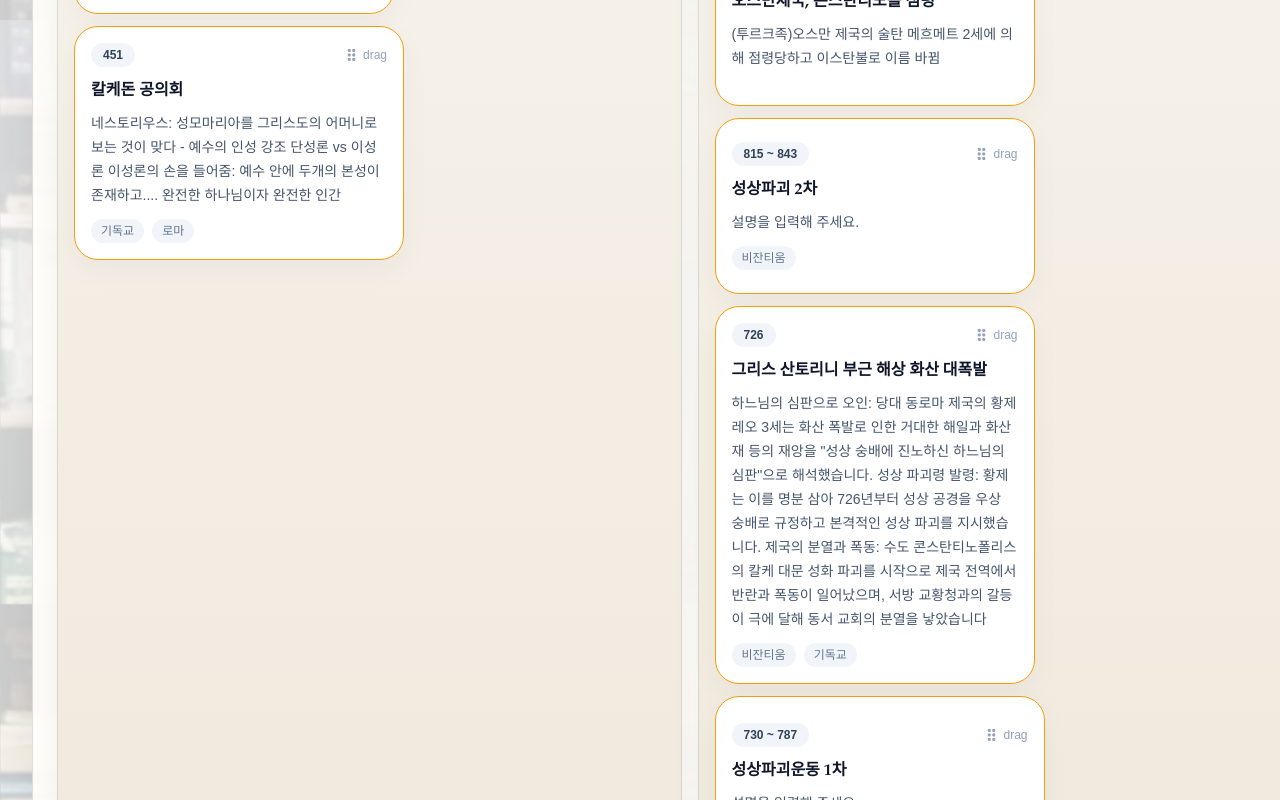
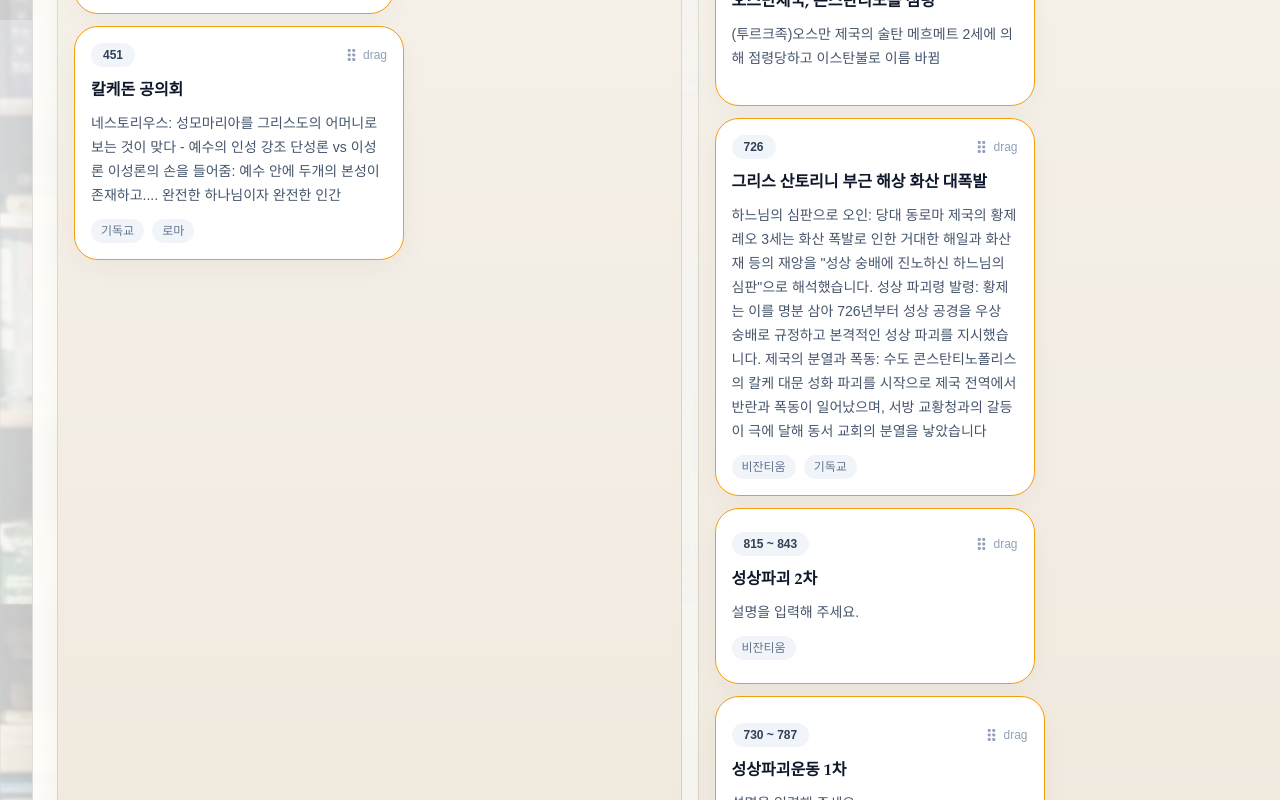
Before and after one commit to worldbookmap/readingbook, a Next.js app: page /timeline in a window 1280 px wide. Shown: the part 1580-2380 px from the top of the page. Built offline with nearby package versions, Linux system fonts and the light colour scheme.

Commit message:
Update timeline year sorting and range display

```diff
--- a/src/components/timeline-board.tsx
+++ b/src/components/timeline-board.tsx
@@ -22,6 +22,70 @@ const storageKey = "readingbook-timeline";
 const eraOptions = ["전체", "고대", "중세", "근대", "현대"] as const;
 const cardColors = ["#f59e0b", "#38bdf8", "#a78bfa", "#34d399", "#fb7185", "#f97316"];
 
+function parseBoundYear(rawYear: string) {
+  const cleaned = rawYear.trim();
+  if (!cleaned) {
+    return Number.NaN;
+  }
+
+  const upper = cleaned.toUpperCase().replace(/년경$/, "").replace(/년$/, "");
+  const normalized = upper.replace(/\s+/g, " ").trim();
+
+  if (normalized.startsWith("BC")) {
+    const numeric = Number(normalized.replace(/^BC\s*/, "").replace(/[^0-9-]/g, ""));
+    return Number.isNaN(numeric) ? Number.NaN : -numeric;
+  }
+
+  const numeric = Number(normalized.replace(/[^0-9-]/g, ""));
+  return Number.isNaN(numeric) ? Number.NaN : numeric;
+}
+
+function parseYearRange(yearLabel: string) {
+  const trimmed = yearLabel.trim();
+  if (!trimmed) {
+    return { startYear: 0, endYear: 0, isRange: false };
+  }
+
+  const normalized = trimmed.replace(/[–—]/g, "~").replace(/\s*~\s*/g, "~");
+  const rangeParts = normalized.split("~");
+
+  if (rangeParts.length === 2) {
+    const startYear = parseBoundYear(rangeParts[0]);
+    const endYear = parseBoundYear(rangeParts[1]);
+
+    if (!Number.isNaN(startYear) && !Number.isNaN(endYear)) {
+      const minYear = Math.min(startYear, endYear);
+      const maxYear = Math.max(startYear, endYear);
+      return { startYear: minYear, endYear: maxYear, isRange: true };
+    }
+  }
+
+  const singleYear = parseBoundYear(trimmed);
+  const safeYear = Number.isNaN(singleYear) ? 0 : singleYear;
+  return { startYear: safeYear, endYear: safeYear, isRange: false };
+}
+
+function parseYear(yearLabel: string) {
+  return parseYearRange(yearLabel).startYear;
+}
+
+function formatYearText(year: number) {
+  if (year === 0) {
+    return "0";
+  }
+
+  return year < 0 ? `BC ${Math.abs(year)}` : `${year}`;
+}
+
+function formatYearLabelText(yearLabel: string) {
+  const range = parseYearRange(yearLabel);
+  if (!range.isRange) {
+    return yearLabel.trim() || formatYearText(range.startYear);
+  }
+
+  return `${formatYearText(range.startYear)} ~ ${formatYearText(range.endYear)}`;
+}
+
 function buildRegionOrder(cards: TimelineCard[]) {
   const regionSet = new Set<TimelineRegion>(defaultRegions);
 
@@ -43,8 +107,15 @@ function compareCards(left: TimelineCard, right: TimelineCard, regionOrder: Time
     return leftOrder - rightOrder;
   }
 
-  if (left.year !== right.year) {
-    return left.year - right.year;
+  const leftRange = parseYearRange(left.yearLabel);
+  const rightRange = parseYearRange(right.yearLabel);
+
+  if (leftRange.startYear !== rightRange.startYear) {
+    return leftRange.startYear - rightRange.startYear;
+  }
+
+  if (leftRange.endYear !== rightRange.endYear) {
+    return leftRange.endYear - rightRange.endYear;
   }
 
   return left.title.localeCompare(right.title, "ko");
@@ -61,8 +132,14 @@ function normalizeCards(cards: TimelineCard[], regionOrder: TimelineRegion[]) {
           return leftOrder - rightOrder;
         }
 
-        if (left.year !== right.year) {
-          return left.year - right.year;
+        const leftRange = parseYearRange(left.yearLabel);
+        const rightRange = parseYearRange(right.yearLabel);
+        if (leftRange.startYear !== rightRange.startYear) {
+          return leftRange.startYear - rightRange.startYear;
+        }
+
+        if (leftRange.endYear !== rightRange.endYear) {
+          return leftRange.endYear - rightRange.endYear;
         }
 
         return left.title.localeCompare(right.title, "ko");
@@ -269,17 +346,6 @@ export function TimelineBoard({ initialCards }: Props) {
 
   const activeCard = cards.find((card) => card.id === activeId) ?? cards[0];
 
-  function parseYear(yearLabel: string) {
-    const cleaned = yearLabel.trim().toUpperCase();
-    if (cleaned.startsWith("BC")) {
-      const numeric = Number(cleaned.replace("BC", "").trim());
-      return Number.isNaN(numeric) ? 0 : -numeric;
-    }
-
-    const numeric = Number(cleaned);
-    return Number.isNaN(numeric) ? 0 : numeric;
-  }
-
   function openNewCardModalForBlankSpace() {
     const nextId = crypto.randomUUID();
     const nextRegion = regionNames[0] ?? defaultRegions[0];
@@ -466,7 +532,15 @@ export function TimelineBoard({ initialCards }: Props) {
     return matchesSearch && matchesEra(card);
   });
 
-  const yearRows = Array.from(new Set(summaryCards.map((card) => `${card.year}|${card.yearLabel}`)))
+  const yearRows = Array.from(
+    new Set(
+      summaryCards.map((card) => {
+        const range = parseYearRange(card.yearLabel);
+        const yearKey = `${range.startYear}|${card.yearLabel.trim() || formatYearText(range.startYear)}`;
+        return yearKey;
+      }),
+    ),
+  )
     .map((value) => {
       const [year, yearLabel] = value.split("|");
       return { year: Number(year), yearLabel };
@@ -893,7 +967,7 @@ export function TimelineBoard({ initialCards }: Props) {
               {activeCard ? (
                 <div className="space-y-2">
                   <p>
-                    <span className="font-semibold text-slate-900">연도:</span> {activeCard.yearLabel}
+                    <span className="font-semibold text-slate-900">연도:</span> {formatYearLabelText(activeCard.yearLabel)}
                   </p>
                   <p>
                     <span className="font-semibold text-slate-900">지역:</span> {activeCard.region}
@@ -1028,7 +1102,7 @@ export function TimelineBoard({ initialCards }: Props) {
                             >
                               <div className="flex items-center justify-between gap-3">
                                 <span className="rounded-full px-3 py-1 text-xs font-semibold text-white" style={{ backgroundColor: card.color ?? "#38bdf8" }}>
-                                  {card.yearLabel}
+                                  {formatYearLabelText(card.yearLabel)}
                                 </span>
                                 <span className="inline-flex items-center gap-1 text-xs text-slate-400">
                                   <FontAwesomeIcon icon={faGripVertical} />
@@ -1126,7 +1200,7 @@ export function TimelineBoard({ initialCards }: Props) {
                       >
                         <div className="flex items-center justify-between gap-3">
                           <span className="rounded-full bg-slate-100 px-3 py-1 text-xs font-semibold text-slate-700">
-                            {card.yearLabel}
+                            {formatYearLabelText(card.yearLabel)}
                           </span>
                           <span className="inline-flex items-center gap-1 text-xs text-slate-400">
                             <FontAwesomeIcon icon={faGripVertical} />
@@ -1216,7 +1290,9 @@ export function TimelineBoard({ initialCards }: Props) {
                     <div
                       className="bg-slate-50 px-4 py-4 text-sm font-semibold text-slate-700"
                     >
-                      {row.yearLabel}
+                      <span className="inline-flex rounded-full border border-slate-200 bg-white px-2.5 py-1 text-xs font-bold tracking-wide text-slate-700 shadow-sm">
+                        {formatYearLabelText(row.yearLabel)}
+                      </span>
                     </div>
                     {regionNames.map((region) => {
                       const matchingCards = summaryCards
@@ -1258,7 +1334,9 @@ export function TimelineBoard({ initialCards }: Props) {
                 return (
                   <div key={`${row.year}-${row.yearLabel}`} className="rounded-[22px] border border-slate-200 bg-slate-50 p-4">
                     <div className="flex items-center justify-between gap-3">
-                      <p className="text-sm font-semibold text-slate-900">{row.yearLabel}</p>
+                      <p className="inline-flex rounded-full border border-slate-200 bg-white px-3 py-1 text-sm font-semibold text-slate-900 shadow-sm">
+                        {formatYearLabelText(row.yearLabel)}
+                      </p>
                       <span className="text-xs text-slate-500">{rowCards.length}개</span>
                     </div>
                     <div className="mt-3 space-y-2">
@@ -1276,7 +1354,7 @@ export function TimelineBoard({ initialCards }: Props) {
                               <p className="text-xs text-slate-500">{card.region}</p>
                             </div>
                             <span className="rounded-full px-3 py-1 text-xs font-semibold text-white" style={{ backgroundColor: card.color ?? "#38bdf8" }}>
-                              {card.yearLabel}
+                              {formatYearLabelText(card.yearLabel)}
                             </span>
                           </button>
                         ))
```
